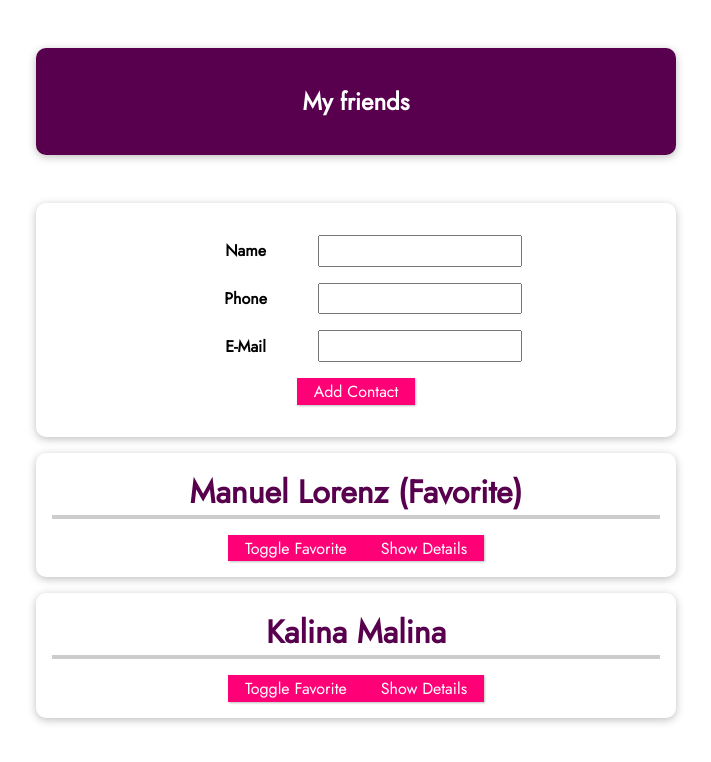
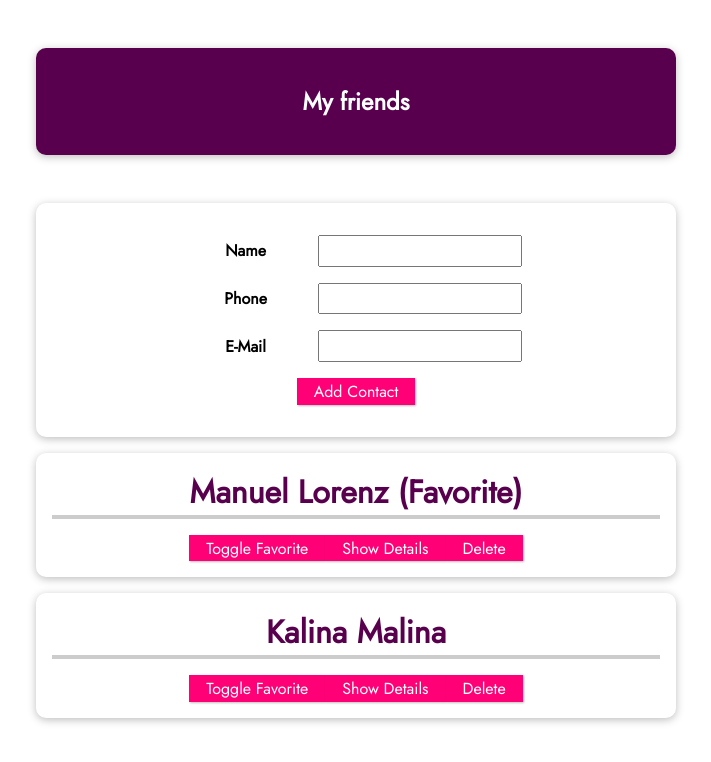
Before and after one commit to VictoriyaK19/vue-cli-01-a-new-vue-project, a Vue app: page / in a window 1280 px wide. Shown: the top 762 px of the page, without its empty margins (284-995 px from the left). Built offline with nearby package versions, Linux system fonts and the light colour scheme.

Commit message:
adding more component communication

```diff
--- a/src/App.vue
+++ b/src/App.vue
@@ -12,6 +12,7 @@
         :email-adress="friend.email"
         :is-favorite="friend.isFavorite"
         @toggle-favorite="toggleFavStatus"
+        @delete="deleteContact"
       ></friend-contact>
     </ul>
   </section>
@@ -55,6 +56,9 @@
         isFavorite: false
       };
       this.friends.push(newFriendContact);
+    },
+    deleteContact(friendId) {
+      this.friends = this.friends.filter(friend => friend.id !== friendId);
     }
   }
 };
--- a/src/components/FriendContact.vue
+++ b/src/components/FriendContact.vue
@@ -9,6 +9,7 @@
       <li><strong>Phone: </strong>{{ phoneNumber }}</li>
       <li><strong>Email: </strong>{{ emailAdress }}</li>
     </ul>
+    <button @click="$emit('delete', id)">Delete</button>
   </li>
 </template>
 
@@ -18,21 +19,22 @@
   props: {
     id: {
       type: String,
-      required: true
+      required: true,
     },
     name: {
       type: String,
-      required: true
+      required: true,
     },
     phoneNumber: {
       type: String,
-      required: true
-    },String,
+      required: true,
+    },
+    String,
     emailAdress: {
       type: String,
-      required: true
+      required: true,
     },
-    isFavorite:{
+    isFavorite: {
       type: Boolean,
       required: false,
       default: false,
@@ -41,7 +43,7 @@
       // }
     },
   },
-  emits: ["toggle-favorite"],
+  emits: ["toggle-favorite", "delete"],
   // emits: {
   //   'toggle-favorite': function(id) {
   //     if (id) {
@@ -62,7 +64,7 @@
       this.detailsAreVisible = !this.detailsAreVisible;
     },
     toggleFavorite() {
-      this.$emit('toggle-favorite', this.id);
+      this.$emit("toggle-favorite", this.id);
       // this.friendIsFavorite = !this.friendIsFavorite;
     },
   },
```
